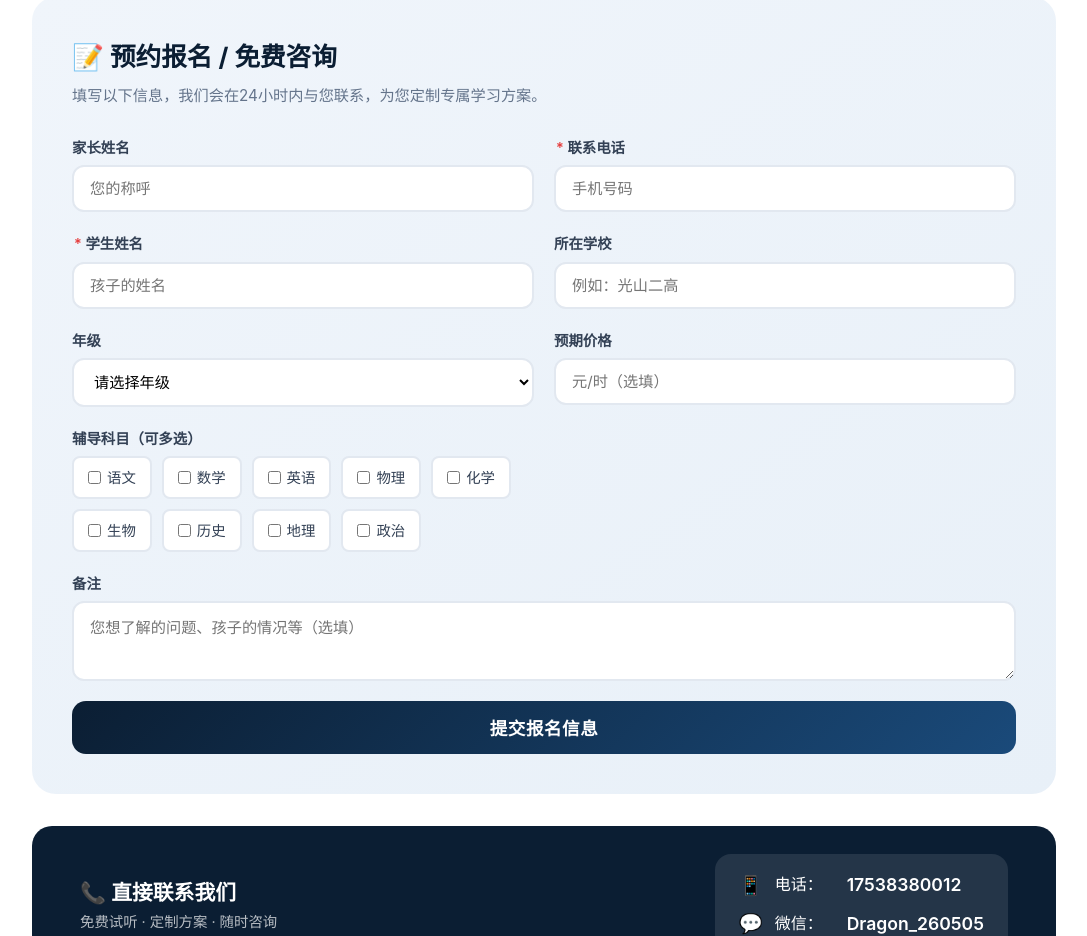
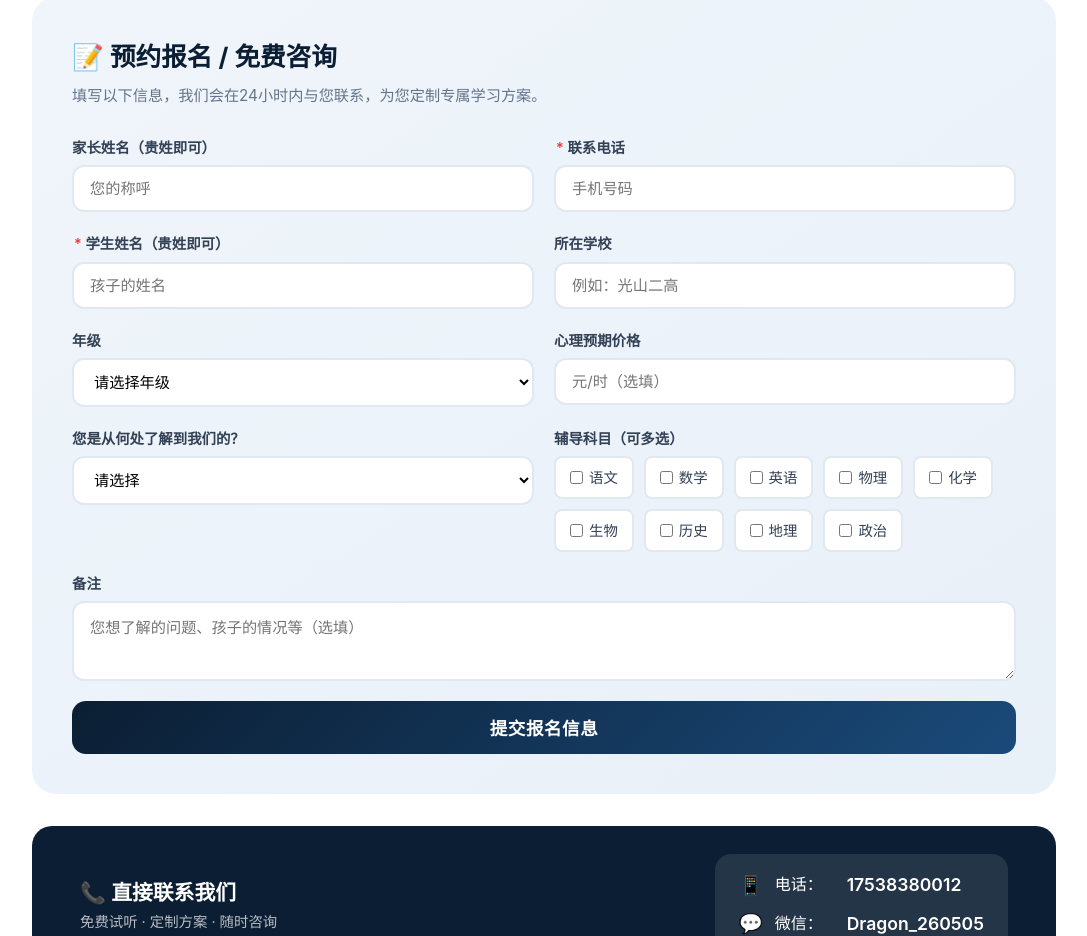
Before and after one commit to Dragon260505/tongtu, a website: page index.html in a window 1280 px wide. Shown: the part 4260-5196 px from the top of the page, without its empty margins (96-1183 px from the left). Drawn offline with Linux system fonts and the light colour scheme.

Commit message:
更新表单：新增了解渠道、优化字段标签

```diff
--- a/index.html
+++ b/index.html
@@ -788,7 +788,7 @@
             <input type="hidden" name="subject" value="同途教育 - 新报名">
             <input type="hidden" name="from_name" value="同途教育报名系统">
             <div class="form-group">
-                <label>家长姓名</label>
+                <label>家长姓名（贵姓即可）</label>
                 <input type="text" name="parentName" placeholder="您的称呼">
             </div>
             <div class="form-group">
@@ -796,7 +796,7 @@
                 <input type="tel" name="phone" placeholder="手机号码" required>
             </div>
             <div class="form-group">
-                <label><span class="required">*</span> 学生姓名</label>
+                <label><span class="required">*</span> 学生姓名（贵姓即可）</label>
                 <input type="text" name="studentName" placeholder="孩子的姓名" required>
             </div>
             <div class="form-group">
@@ -828,8 +828,16 @@
                 </select>
             </div>
             <div class="form-group">
-                <label>预期价格</label>
+                <label>心理预期价格</label>
                 <input type="text" name="price" placeholder="元/时（选填）">
+            </div>
+            <div class="form-group">
+                <label>您是从何处了解到我们的？</label>
+                <select name="source">
+                    <option value="">请选择</option>
+                    <option value="他人推荐">他人推荐</option>
+                    <option value="传单">传单</option>
+                </select>
             </div>
             <div class="form-group">
                 <label>辅导科目（可多选）</label>
```
